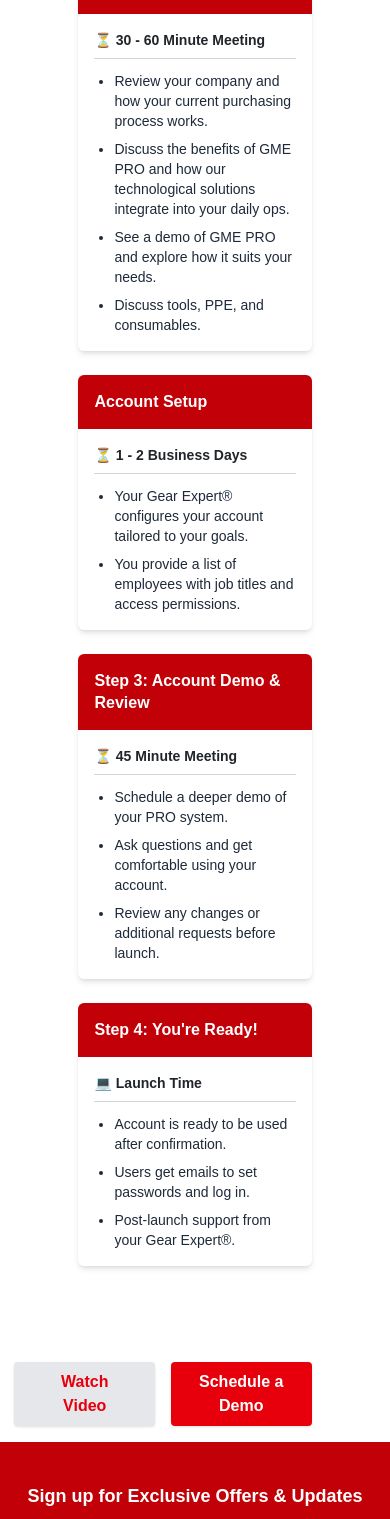
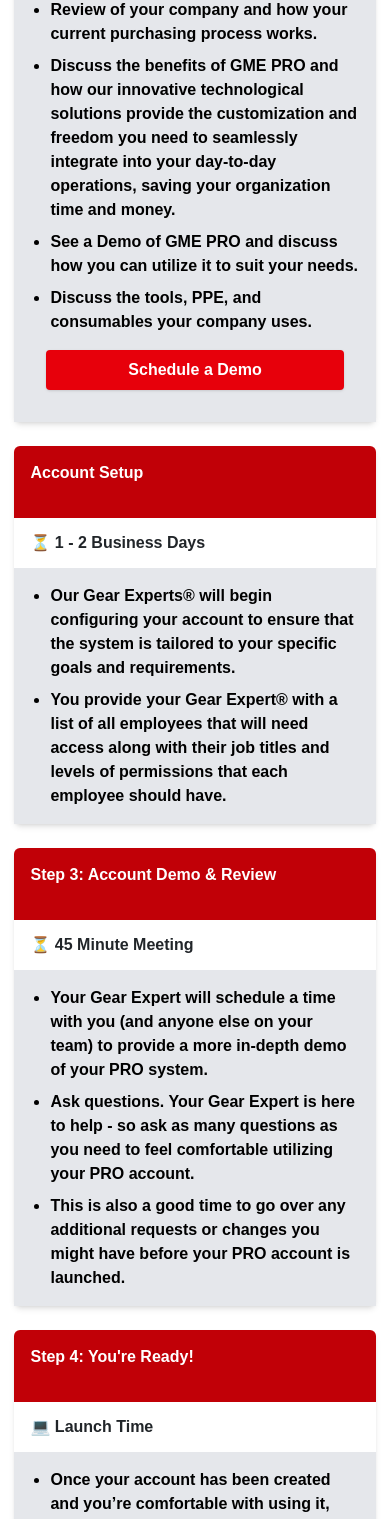
Before and after one commit to syntorion707/gme-next, a Next.js app: page /prodemo/gettingstarted in a window 390 px wide. Shown: the part 1360-2879 px from the top of the page. Built offline with nearby package versions, Linux system fonts and the light colour scheme.

Commit message:
feat: Prodemo Getting Started Responsive fix

```diff
--- a/src/components/gme/static/prodemo/gettingstarted/carddata.ts
+++ b/src/components/gme/static/prodemo/gettingstarted/carddata.ts
@@ -3,6 +3,7 @@
     title: string;
     duration: string;
     points: string[];
+    button: boolean;
 }
 
 export const cardData: CardItem[] = [
@@ -10,36 +11,40 @@
         title: 'Step 1: Meet with your Gear Expert® & Initial Demo',
         duration: '⏳ 30 - 60 Minute Meeting',
         points: [
-            'Review your company and how your current purchasing process works.',
-            'Discuss the benefits of GME PRO and how our technological solutions integrate into your daily ops.',
-            'See a demo of GME PRO and explore how it suits your needs.',
-            'Discuss tools, PPE, and consumables.'
-        ]
+            'Review of your company and how your current purchasing process works.',
+            'Discuss the benefits of GME PRO and how our innovative technological solutions provide the customization and freedom you need to seamlessly integrate into your day-to-day operations, saving your organization time and money.',
+            'See a Demo of GME PRO and discuss how you can utilize it to suit your needs.',
+            'Discuss the tools, PPE, and consumables your company uses.'
+        ],
+        button: true
     },
     {
         title: 'Account Setup',
         duration: '⏳ 1 - 2 Business Days',
         points: [
-            'Your Gear Expert® configures your account tailored to your goals.',
-            'You provide a list of employees with job titles and access permissions.'
-        ]
+            'Our Gear Experts® will begin configuring your account to ensure that the system is tailored to your specific goals and requirements.',
+            'You provide your Gear Expert® with a list of all employees that will need access along with their job titles and levels of permissions that each employee should have.'
+        ],
+        button: false
     },
     {
         title: 'Step 3: Account Demo & Review',
         duration: '⏳ 45 Minute Meeting',
         points: [
-            'Schedule a deeper demo of your PRO system.',
-            'Ask questions and get comfortable using your account.',
-            'Review any changes or additional requests before launch.'
-        ]
+            'Your Gear Expert will schedule a time with you (and anyone else on your team) to provide a more in-depth demo of your PRO system.',
+            'Ask questions. Your Gear Expert is here to help - so ask as many questions as you need to feel comfortable utilizing your PRO account.',
+            'This is also a good time to go over any additional requests or changes you might have before your PRO account is launched.'
+        ],
+        button: false
     },
     {
         title: "Step 4: You're Ready!",
         duration: '💻 Launch Time',
         points: [
-            'Account is ready to be used after confirmation.',
-            'Users get emails to set passwords and log in.',
-            'Post-launch support from your Gear Expert®.'
-        ]
+            'Once your account has been created and you’re comfortable with using it, your account is ready to be used.',
+            'All users will receive emails to confirm their email address and create their unique passwords for their accounts.',
+            'Your Gear Expert will be available to assist with any post-launch questions you might have.'
+        ],
+        button: false
     }
 ];
--- a/src/components/gme/static/prodemo/gettingstarted/index.tsx
+++ b/src/components/gme/static/prodemo/gettingstarted/index.tsx
@@ -47,32 +47,49 @@
             </section>
 
             {/* CARD SECTION */}
-            <div className='grid grid-cols-1 gap-6 bg-white p-20 md:grid-cols-2 lg:grid-cols-4'>
+            <div className='grid grid-cols-1 gap-6 bg-white px-4 py-6 sm:px-6 sm:py-8 md:px-10 md:py-10 lg:grid-cols-4 lg:px-25 lg:py-15'>
                 {cardData.map((card, index) => (
                     <div
                         key={index}
-                        className='flex flex-col rounded-md bg-white shadow-md transition duration-300 hover:shadow-lg'>
-                        <div className='rounded-t-md bg-red-700 p-4 text-base leading-snug font-bold text-white'>
+                        className='flex h-full flex-col rounded-md bg-white shadow-md transition duration-300 hover:shadow-lg'>
+                        {/* Title Section */}
+                        <div className='text-md h-[72px] rounded-t-md bg-red-700 p-4 leading-snug font-bold text-white'>
                             {card.title}
                         </div>
-                        <div className='flex-1 p-4 text-sm'>
-                            <div className='mb-3 flex items-center gap-2 border-b border-gray-300 pb-2 font-semibold'>
+
+                        {/* Card Content Section */}
+                        <div className='flex flex-1 flex-col'>
+                            {/* Duration Row */}
+                            <div className='text-md flex h-[50px] items-center bg-white px-4 font-bold'>
                                 {card.duration}
                             </div>
-                            <ul className='list-disc space-y-2 pl-5 text-gray-800'>
-                                {card.points.map((point, i) => (
-                                    <li key={i}>{point}</li>
-                                ))}
-                            </ul>
+
+                            {/* Description Content */}
+                            <div className='text-md flex-1 bg-gray-200 px-4 py-4 font-bold text-black'>
+                                <ul className='list-outside list-disc space-y-2 pl-5'>
+                                    {card.points.map((point, idx) => (
+                                        <li key={idx}>{point}</li>
+                                    ))}
+                                </ul>
+
+                                {/* Card Button Section */}
+                                {card.button && (
+                                    <div className='flex flex-col items-center px-4 py-4 sm:flex-row sm:items-center sm:justify-start sm:px-6 md:px-8 lg:px-12'>
+                                        <button className='w-full cursor-pointer rounded bg-red-600 px-6 py-2 font-semibold text-white shadow sm:w-48'>
+                                            Schedule a Demo
+                                        </button>
+                                    </div>
+                                )}
+                            </div>
                         </div>
                     </div>
                 ))}
             </div>
 
             {/* BUTTON SECTION */}
-            <div className='flex w-full justify-end gap-4 p-4 pr-20 sm:flex-row sm:items-center'>
+            <div className='flex w-full flex-col items-center justify-end gap-4 p-4 sm:flex-row sm:items-center sm:justify-end sm:px-6 md:px-10 lg:pr-20'>
                 <button
-                    className='w-full cursor-pointer rounded bg-gray-200 px-6 py-1 font-semibold text-red-600 shadow sm:w-48'
+                    className='w-full cursor-pointer rounded bg-gray-200 px-6 py-2 font-semibold text-red-600 shadow sm:w-48'
                     onClick={() => setShowVideoModel(true)}>
                     Watch Video
                 </button>
```
